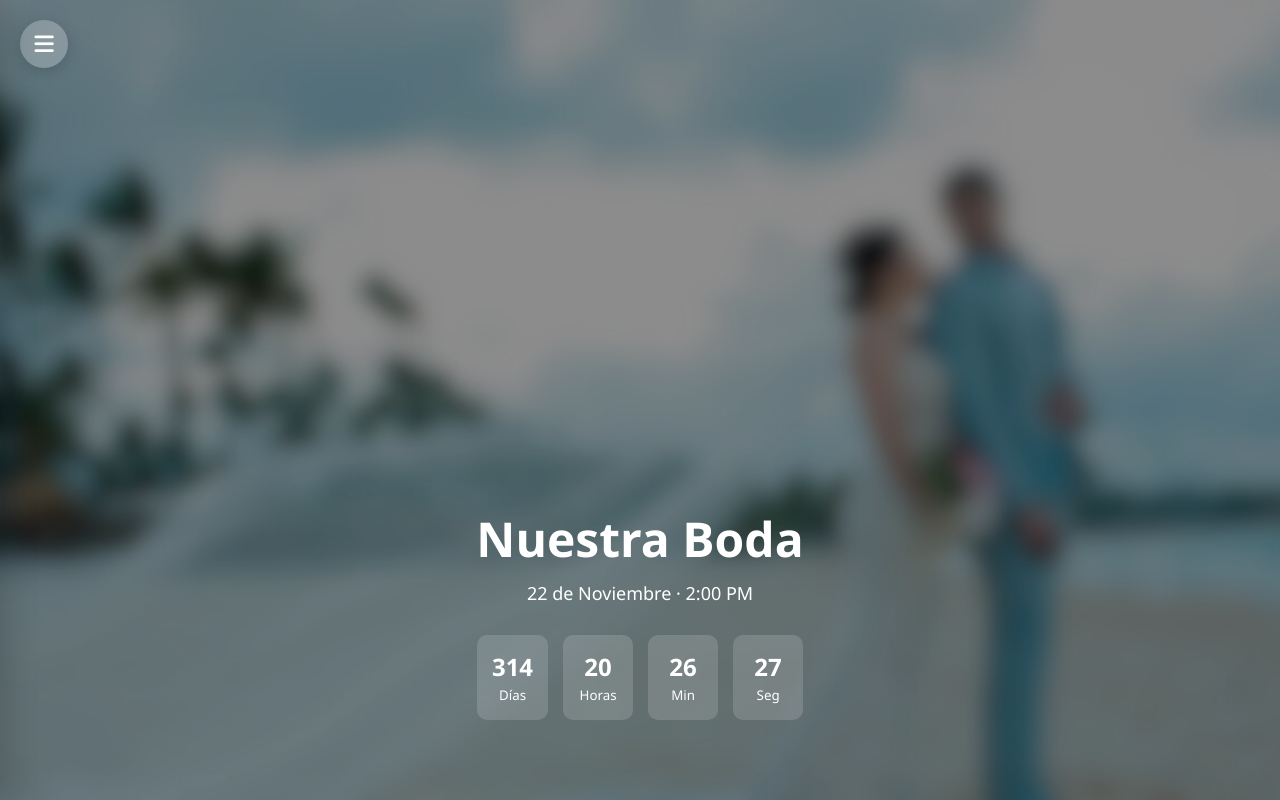
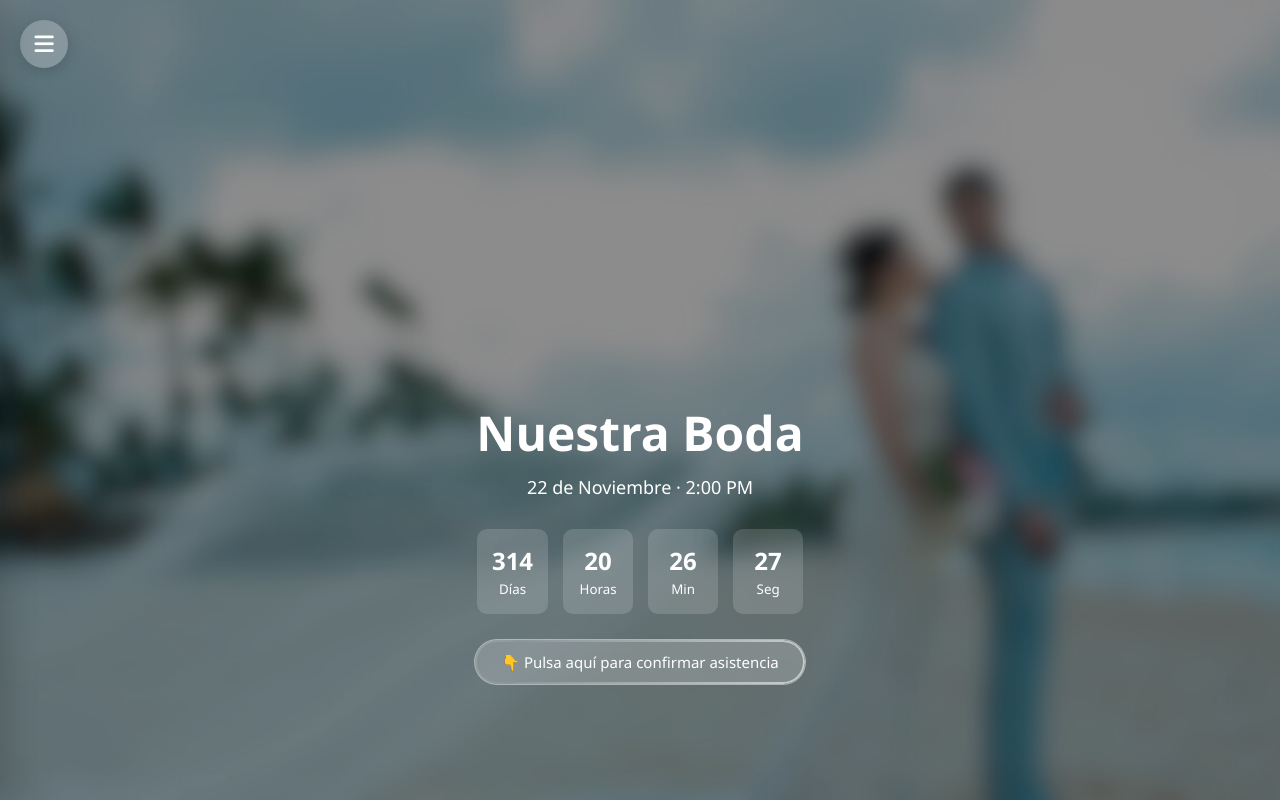
Before and after one commit to SoyWadyRD/bodac-y, a website: page public/index.html in a window 1280 px wide. Shown: the top 800 px of the page. Drawn offline with Linux system fonts and the light colour scheme; no server answers.

Commit message:
Nuevo btn para confirmar asistencia

```diff
--- a/public/css/style.css
+++ b/public/css/style.css
@@ -76,6 +76,66 @@ body {
   flex-direction: column;
   justify-content: space-between;
 }
+
+.hero-cta {
+  position: relative;
+  display: inline-block;
+  margin-top: 25px;
+  padding: 12px 26px;
+  border-radius: 30px;
+  background: rgba(255,255,255,0.2);
+  backdrop-filter: blur(6px);
+  -webkit-backdrop-filter: blur(6px);
+  color: #fff;
+  font-size: 15px;
+  text-decoration: none;
+  border: 1px solid rgba(255,255,255,0.35);
+  overflow: hidden;
+  transition: all 0.3s ease;
+}
+
+/* BORDE CON LUZ ANIMADA */
+.hero-cta::before {
+  content: "";
+  position: absolute;
+  inset: 0;
+  border-radius: 30px;
+  padding: 2px; /* grosor del borde */
+  background: linear-gradient(
+    120deg,
+    transparent,
+    rgba(255,255,255,0.9),
+    transparent
+  );
+  background-size: 300% 300%;
+  animation: borderRun 2.5s linear infinite;
+
+  /* máscara → SOLO borde */
+  -webkit-mask:
+    linear-gradient(#000 0 0) content-box,
+    linear-gradient(#000 0 0);
+  -webkit-mask-composite: xor;
+          mask-composite: exclude;
+}
+
+/* Hover */
+.hero-cta:hover {
+  background: rgba(255,255,255,0.9);
+  color: #333;
+  transform: translateY(-2px);
+}
+
+/* Animación */
+@keyframes borderRun {
+  0% {
+    background-position: 0% 50%;
+  }
+  100% {
+    background-position: 300% 50%;
+  }
+}
+
+
 
 .overlay {
   position: absolute;
@@ -209,8 +269,11 @@ body {
   z-index: 2;
   text-align: center;
   color: #fff;
-  padding-bottom: 80px;
+
+  padding-bottom: calc(80px + env(safe-area-inset-bottom));
+  transform: translateY(-30px);
 }
+
 
 .hero-content h1 {
   font-size: 48px;
--- a/public/index.html
+++ b/public/index.html
@@ -63,6 +63,11 @@
         <div><span id="minutes">00</span><small>Min</small></div>
         <div><span id="seconds">00</span><small>Seg</small></div>
       </div>
+
+      <a href="#rsvp" class="hero-cta">
+  👇 Pulsa aquí para confirmar asistencia
+</a>
+
     </div>
   </header>
 
```
